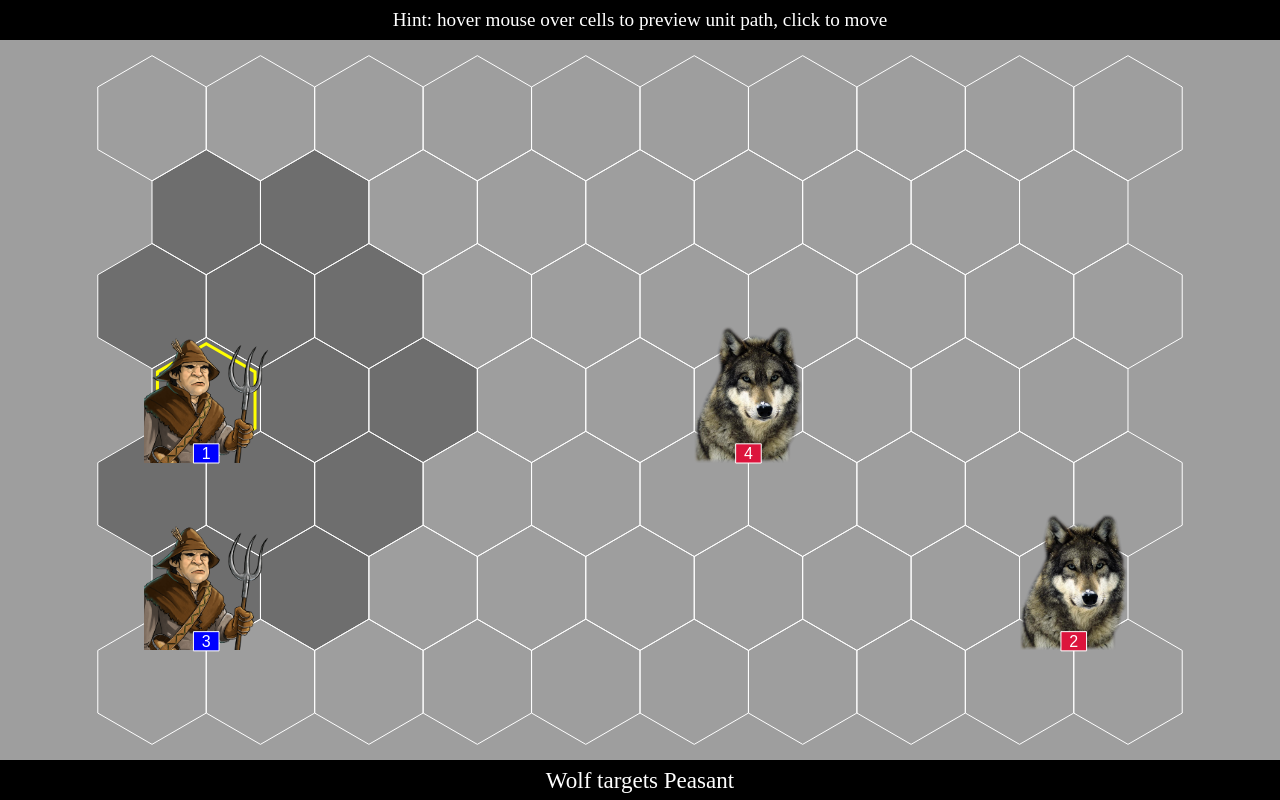
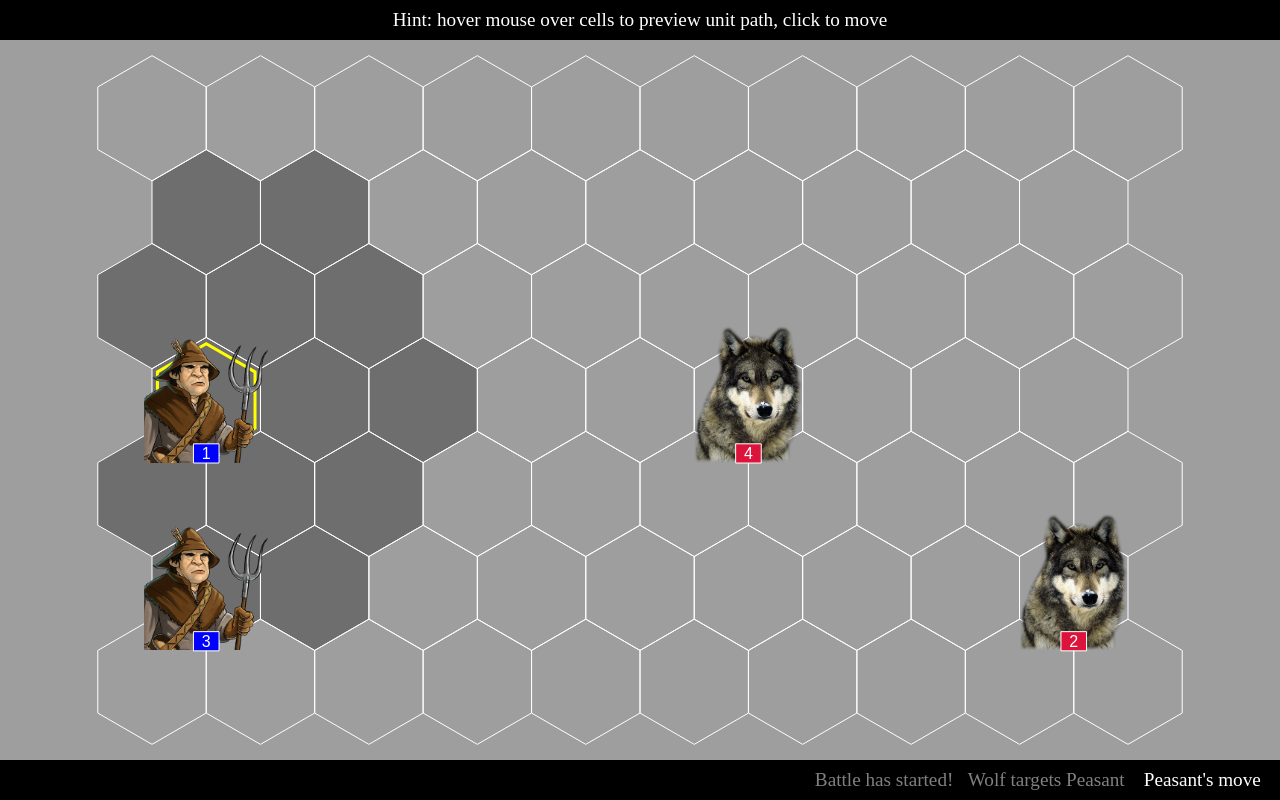
Before and after one commit to duzenko/webgame, a website built with webpack: page public/index.html in a window 1280 px wide. Built offline with nearby package versions, Linux system fonts and the light colour scheme.

Commit message:
extended game log

```diff
--- a/public/index.html
+++ b/public/index.html
@@ -43,8 +43,17 @@
             bottom: 0;
             position: absolute;
             display: flex;
-            justify-content: center;
+            justify-content: right;
             align-items: center;
+        }
+
+        .bottom>span {
+            padding-right: 1em;
+            flex-shrink: 0;
+        }
+
+        #logN {
+            color: gray;
         }
     </style>
     <div class="top">
@@ -52,7 +61,8 @@
     </div>
     <canvas id="canvas"></canvas>
     <div class="bottom">
-        <span class="hint" id="log"></span>
+        <span id="logN"></span>
+        <span id="log"></span>
     </div>
     <script src="js/bundle.js"></script>
 </body>
--- a/src/log.ts
+++ b/src/log.ts
@@ -1,7 +1,9 @@
 const log = document.getElementById("log") as HTMLSpanElement
+const logN = document.getElementById("logN") as HTMLSpanElement
 
 let lastMsgTime = 0
-const minMessageInterval = 2000
+const minMessageInterval = 1000
+const lastMessages: string[] = []
 
 export function logText(msg: string) {
     const now = new Date().getTime()
@@ -15,11 +17,18 @@ export function logText(msg: string) {
 }
 
 function setText(msg: string) {
+    if (log.textContent?.length) {
+        lastMessages.push(log.textContent)
+        if (lastMessages.length > 5) {
+            lastMessages.shift()
+        }
+        logN.textContent = lastMessages.join(`\u00A0`.repeat(3))
+    }
     log.textContent = msg
     log.style.color = 'yellow'
-    log.style.fontSize = '1.5em'
+    // log.style.fontSize = '1.5em'
     setTimeout(() => {
         log.style.color = 'white'
-        log.style.fontSize = '1.2em'
-    }, 333)
+        // log.style.fontSize = '1.2em'
+    }, 100)
 }
```
